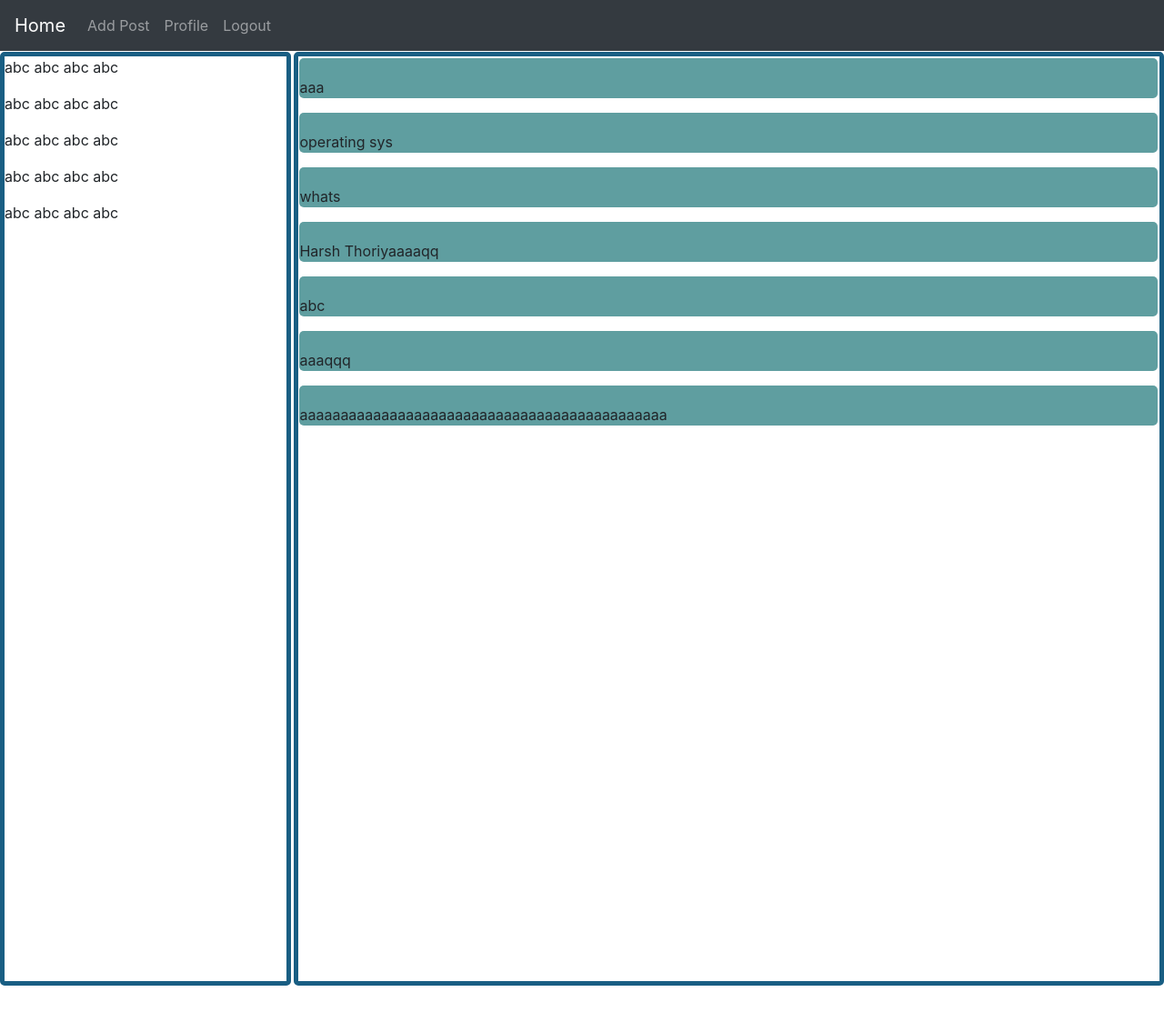
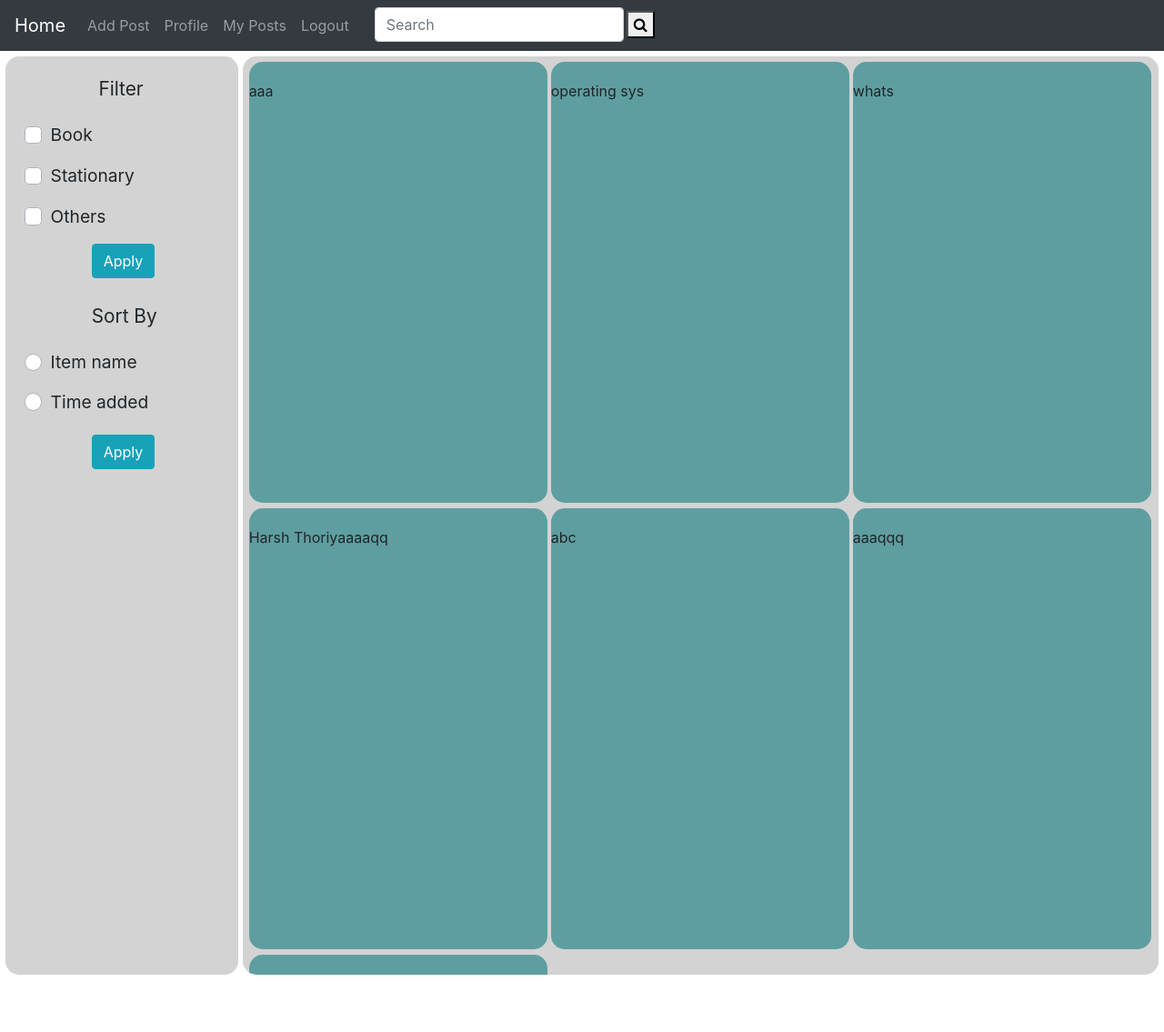
Before and after one commit to HarshDThoriya/BookSharingPortal, a Django app: page /homepage/home/ in a window 1280 px wide. Shown: the whole page at 91% size. Run offline with Django 3.2, Linux system fonts and the light colour scheme; data comes from the database, SQL or seed files in the repository; both versions use the stored data as it was after the commit; some libraries are stand-ins or nearby versions.

Commit message:
filters added

```diff
--- a/homepage/models.py
+++ b/homepage/models.py
@@ -7,6 +7,7 @@ from django.conf import settings
 item_choice = (
    ('B', 'Book'),
    ('S', 'Stationary'),
+   ('O','Others'),
 )
 
 class itemInfo(models.Model):
--- a/homepage/urls.py
+++ b/homepage/urls.py
@@ -9,4 +9,5 @@ urlpatterns=[
     url(r'^home/$',views.home,name="home"),
     url(r'^profile/$',views.profile,name="profile"),
     url(r'^addpost/$',views.addpost,name="addpost"),
+    url(r'^myposts/$',views.myPosts,name="myposts"),
 ]+static(settings.MEDIA_URL, document_root=settings.MEDIA_ROOT)
--- a/homepage/views.py
+++ b/homepage/views.py
@@ -8,10 +8,44 @@ from django.contrib.auth.decorators import login_required
 from django.contrib.auth.models import User
 from .forms import ItemForm
 from .models import itemInfo
+from django.db.models import Q, Count
+from django.shortcuts import render, get_object_or_404
+from rest_framework import generics
+from rest_framework.response import Response
+
+def is_valid_queryparam(param):
+    return param != '' and param is not None
+
+def filter(request):
+    #qs = Journal.objects.all()
+    all_posts = itemInfo.objects.all()
+    #categories = Category.objects.all()
+    title_contains_query = request.GET.get('homesearch')
+    book=request.GET.get('book')
+    stationary=request.GET.get('stationary')
+    others=request.GET.get('others')
+    byitemname=request.GET.get('byitemname')
 
 
+    if is_valid_queryparam(title_contains_query):
+        all_posts = all_posts.filter(item_name__icontains=title_contains_query)
+
+    if book == 'on':
+        all_posts = all_posts.filter(item_type__in=('Book'))
+
+    elif stationary == 'on':
+        all_posts = all_posts.filter(item_type__in=('Stationary'))
+
+    elif others == 'on':
+        all_posts = all_posts.filter(item_type__in=('Others'))
+
+    if byitemname == 'on':
+        all_posts = all_posts.order_by('item_name')
+
+    return all_posts
+
 def home(request):
-    posts = itemInfo.objects.all()
+    posts = filter(request)
     form = forms.ItemForm()
     return render(request,'homepage/home.html',{'form':form,'posts':posts})
 
@@ -34,3 +68,7 @@ def addpost(request):
             return HttpResponseRedirect(reverse('homepage:home'))
 
     return HttpResponseRedirect(reverse('homepage:home'))
+
+def myPosts(request):
+    all_posts = itemInfo.objects.all()
+    return render(request,'homepage/myposts.html',{'all_posts':all_posts})
--- a/templates/homepage/base.html
+++ b/templates/homepage/base.html
@@ -6,6 +6,7 @@
     <link rel="stylesheet" href="https://maxcdn.bootstrapcdn.com/bootstrap/4.4.1/css/bootstrap.min.css">
     <script src="https://ajax.googleapis.com/ajax/libs/jquery/3.4.1/jquery.min.js"></script>
     <script src="https://cdnjs.cloudflare.com/ajax/libs/popper.js/1.16.0/umd/popper.min.js"></script>
+    <link rel="stylesheet" href="https://cdnjs.cloudflare.com/ajax/libs/font-awesome/4.7.0/css/font-awesome.min.css">
     <script src="https://maxcdn.bootstrapcdn.com/bootstrap/4.4.1/js/bootstrap.min.js"></script>
   </head>
   <body style="padding-top: 60px;">
--- a/templates/homepage/home.html
+++ b/templates/homepage/home.html
@@ -1,4 +1,5 @@
 {% extends "homepage/base.html" %}
+
 {% block nav_block %}
 
 <ul class="navbar-nav" >
@@ -12,8 +13,18 @@
     <a class="nav-link" href="{% url 'homepage:profile' %}">Profile</a>
   </li>
   <li class="nav-item">
+    <a class="nav-link" href="{% url 'homepage:myposts' %}">My Posts</a>
+  </li>
+  <li class="nav-item">
     <a class="nav-link" href="{% url 'loginapp:user_logout' %}">Logout</a>
   </li>
+  <div  method="GET" action="." style="margin-left: 20px;">
+    <form class="form-inline">
+      <input class="form-control" type="text" placeholder="Search" aria-label="Search" name="homesearch">
+      <button style="margin-left:3px; size: 30px;" type="submit"><i class="fa fa-search"></i></button>
+    </form>
+  </div>
+
 </ul>
 {% endblock %}
 
@@ -50,30 +61,76 @@
 
 </div>
 <div style="position: absolute;
-top: 57px;
-left: 0;
-width: 25%;
-height: 90.5%;
-border: 5px solid #195e83;
-border-radius: 5px;">
-<p> abc abc abc abc</p>
-<p> abc abc abc abc</p>
-<p> abc abc abc abc</p>
-<p> abc abc abc abc</p>
-<p> abc abc abc abc</p>
+top: 62px;
+left: 6px;
+width: 20%;
+height: 89%;
+background-color: lightgrey;
+border-radius: 15px;
+padding-top: 20px;
+position: fixed;">
+
+<p style="margin-left: 40%; zoom: 1.3;">Filter </p>
+<form  method="GET" action="." style="margin-left: 10%;">
+  {% csrf_token %}
+  <div class="custom-control custom-checkbox mb-3">
+    <input type="checkbox"  class="custom-control-input" id="customCheck1" name="book" >
+    <label class="custom-control-label" for="customCheck1" style="zoom: 1.2;">Book</label>
+  </div>
+  <div class="custom-control custom-checkbox mb-3">
+    <input type="checkbox"  class="custom-control-input" id="customCheck2" name="stationary">
+    <label class="custom-control-label" for="customCheck2" style="zoom: 1.2;">Stationary</label>
+  </div>
+  <div class="custom-control custom-checkbox mb-3">
+    <input type="checkbox"  class="custom-control-input" id="customCheck3" name="others">
+    <label class="custom-control-label" for="customCheck3" style="zoom: 1.2;">Others</label>
+  </div>
+  <input type="submit" style="margin-left: 30%;" class="btn btn-info" value="Apply">
+</form>
+
+<p style="margin-left: 37%; zoom: 1.3; margin-top: 20px;">Sort By </p>
+<form method="GET" action="." style="margin-left: 10%;">
+  {% csrf_token %}
+  <div class="custom-control custom-radio">
+    <input type="radio" class="custom-control-input" id="customRadio1" name="byitemname">
+    <label class="custom-control-label" for="customRadio1" style="zoom: 1.2; margin-bottom: 12px;">Item name</label>
+  </div>
+  <div class="custom-control custom-radio">
+    <input type="radio" class="custom-control-input" id="customRadio2" name="timeadded">
+    <label class="custom-control-label" for="customRadio2" style="zoom: 1.2; margin-bottom: 18px;">Time added</label>
+  </div>
+  <input type="submit" style="margin-left: 30%;" class="btn btn-info" value="Apply">
+</form>
+
 </div>
 
 
 <div style="position: absolute;
-top: 57px;
-right: 0;
-width: 74.8%;
-height: 90.5%;
-border: 5px solid #195e83;
-border-radius: 5px;">
+top: 62px;
+right: 6px;
+width: 78.7%;
+height: 89%;
+background-color: lightgrey;
+border-radius: 15px;
+padding-left: 5px;
+padding-right: 5px;
+padding-bottom: 6px;
+position: fixed;
+overflow:auto;">
 
   {% for i in posts%}
-  <div style="display: block; padding-top: 20px; margin-left: 0.2%; margin-right: 0.2%; margin-top: 0.2%; background-color: cadetblue; border-radius: 5px;">
+  <div style="display: block;
+  width: 32.9%;
+  height: 48.3%;
+  float: left;
+  padding-top: 20px;
+  margin-left: 0.2%;
+  margin-right: 0.2%;
+  margin-top: 0.6%;
+  background-color: cadetblue;
+  border-radius: 15px;
+  position: relative;
+  ">
     <p>{{i.item_name}}</p>
   </div>
 
```
Also changed, not shown: db.sqlite3, media/Item_pics/1.jpg (added), media/Item_pics/1_26LP6zh.jpg (added), media/Item_pics/2.jpg (added), media/Item_pics/2_aUlo3rx.jpg (added), media/Item_pics/2_oDhokPM.jpg (added), media/Item_pics/3.jpg (added), templates/homepage/myposts.html (added).
